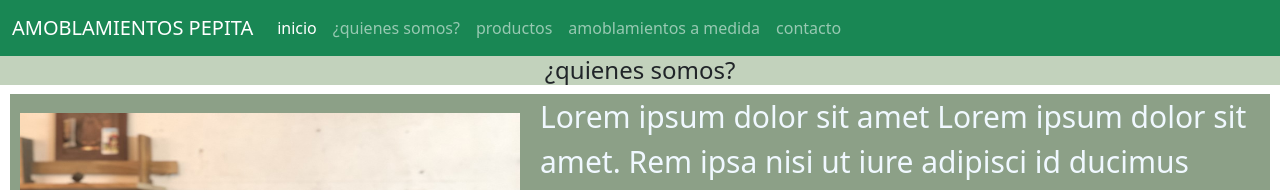
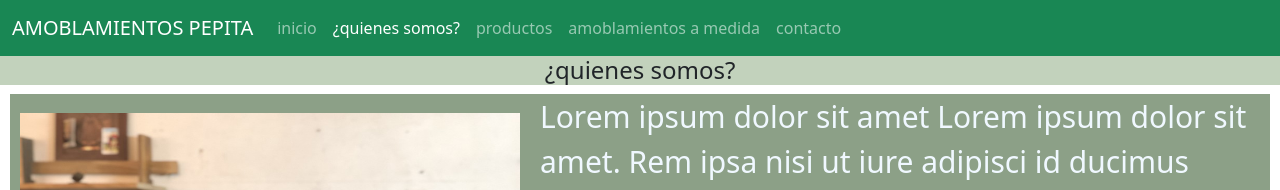
Before and after one commit to aleelsande/segundaentrega.github.io, a plain HTML site: page somos.html in a window 1280 px wide. Shown: the top 190 px of the page. Drawn offline with Linux system fonts and the light colour scheme.

Commit message:
Update somos.html

```diff
--- a/somos.html
+++ b/somos.html
@@ -25,8 +25,8 @@
                 </button>
                 <div class="collapse navbar-collapse" id="navbarCollapse4">
                     <div class="navbar-nav">
-                       <a href="https://aleelsande.github.io/segundaentrega.github.io/" class="nav-item nav-link active">inicio</a>
-                        <a href="https://aleelsande.github.io/segundaentrega.github.io/somos" class="nav-item nav-link">¿quienes somos?</a>
+                       <a href="https://aleelsande.github.io/segundaentrega.github.io/" class="nav-item nav-link">inicio</a>
+                        <a href="https://aleelsande.github.io/segundaentrega.github.io/somos" class="nav-item nav-link active">¿quienes somos?</a>
                         <a href="https://aleelsande.github.io/segundaentrega.github.io/productos" class="nav-item nav-link">productos</a>
                         <a href="https://aleelsande.github.io/segundaentrega.github.io/medida" class="nav-item nav-link">amoblamientos a medida</a>
                         <a href="https://aleelsande.github.io/segundaentrega.github.io/contacto" class="nav-item nav-link">contacto</a>
```
